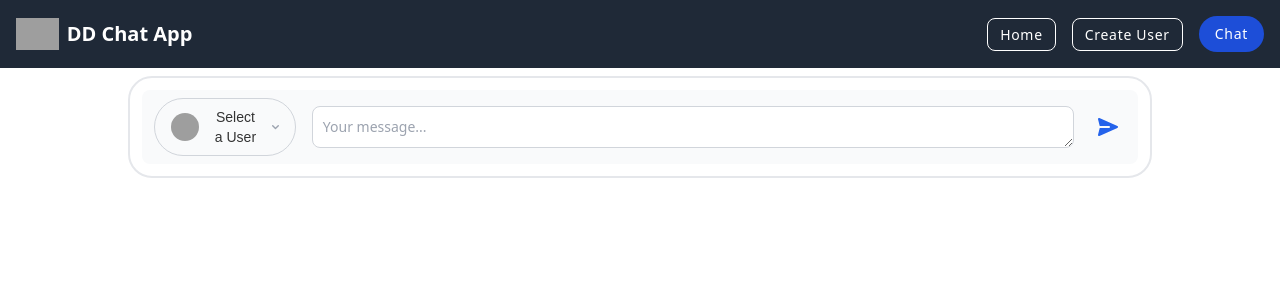
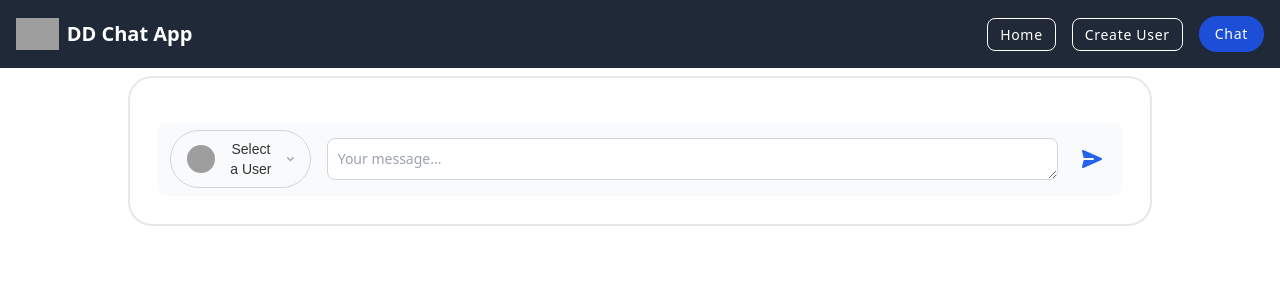
Before and after one commit to deveshbis/dd-chat-app, a Nuxt app: page /chat in a window 1280 px wide. Shown: the top 300 px of the page. Built offline with nearby package versions, Linux system fonts and the light colour scheme; grey boxes are pictures that could not be loaded.

Commit message:
added scroll bar in message box

```diff
--- a/components/SendBox/SendBox.vue
+++ b/components/SendBox/SendBox.vue
@@ -1,5 +1,6 @@
 <template>
-    <div>
+    <div class="p-4">
+        <div class="max-h-[500px] overflow-y-auto mb-4 *:">
             <div v-for="message in messages" :key="message.id"
                 :class="message.user.role === 'admin' ? 'justify-end' : 'justify-start'"
                 class="flex items-start gap-2.5 mb-2">
@@ -17,6 +18,8 @@
                     </div>
                 </div>
             </div>
+        </div>
+
         <form @submit.prevent="handleSubmit">
             <label for="chat" class="sr-only">Your message</label>
             <div class="flex items-center px-3 py-2 rounded-lg bg-gray-50 dark:bg-gray-700">
@@ -65,6 +68,7 @@
         </form>
     </div>
 </template>
+
 
 <script setup>
 import { ref, onMounted } from 'vue';
--- a/pages/chat.vue
+++ b/pages/chat.vue
@@ -1,11 +1,5 @@
 <template>
-    <div class="max-w-5xl mx-auto border-solid border-2 mt-2 rounded-3xl p-3">
-        <!-- <div>
-            <UserChatList />
-        </div> -->
-        <div class="flex justify-end">
-            <!-- <AdminChat /> -->
-        </div>
+    <div class="max-w-5xl mx-auto border-solid border-2 mt-2 rounded-3xl p-3 overflow-y-auto">
         <div>
             <SendBox />
         </div>
```
Lines whose indentation alone changed are shown as unchanged.
